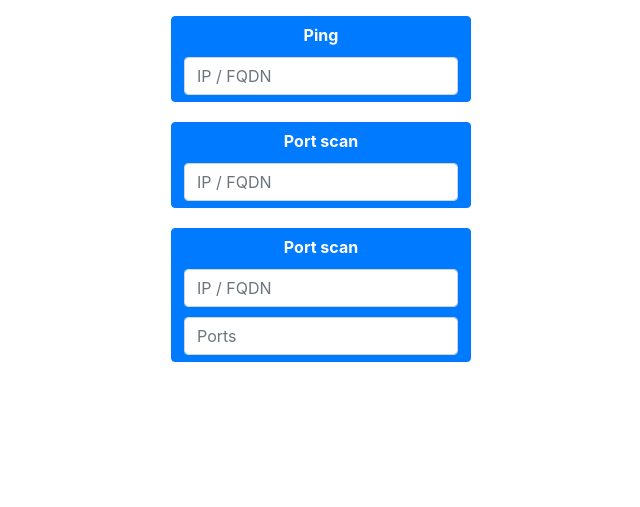
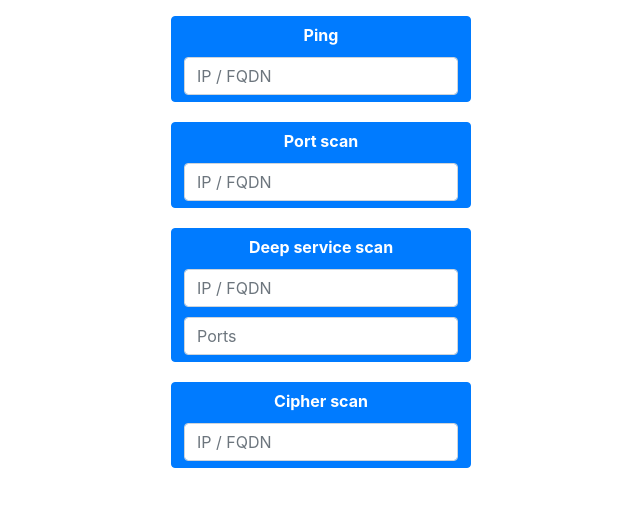
Before and after one commit to haysberg/yavs-gui, a Flask app: page / in a window 1280 px wide. Shown: the part 278-785 px from the top of the page, without its empty margins (149-789 px from the left). Run offline with Flask 2, Linux system fonts and the light colour scheme; some libraries are stand-ins or nearby versions.

Commit message:
Added the needed JS and HTML to link the scan to the page

```diff
--- a/static/js/custom/custom.js
+++ b/static/js/custom/custom.js
@@ -15,3 +15,9 @@ function jsservicescan(){
     document.location = "/servicescan/" + text + "/" + document.getElementById("servicescaninput_ports").value
     print("/portscan/" + text)
 }
+
+function jscipherscan(){
+    text = document.getElementById("cipherscaninput").value
+    document.location = "/cipherscan/" + text
+    print("/cipherscan/" + text)
+}
--- a/templates/index.html
+++ b/templates/index.html
@@ -14,7 +14,10 @@
             <button class="btn btn-primary" type="submit"><B onclick="jsportscan()">Port scan</B><input placeholder="IP / FQDN" id="portscaninput" class="form-control"></button>
         </div>
         <div class="feature">
-            <button class="btn btn-primary" type="submit"><B onclick="jsservicescan()">Port scan</B><input placeholder="IP / FQDN" id="servicescaninput_fqdn" class="form-control"><input placeholder="Ports" id="servicescaninput_ports" class="form-control"></button>
+            <button class="btn btn-primary" type="submit"><B onclick="jsservicescan()">Deep service scan</B><input placeholder="IP / FQDN" id="servicescaninput_fqdn" class="form-control"><input placeholder="Ports" id="servicescaninput_ports" class="form-control"></button>
+        </div>
+        <div class="feature">
+            <button class="btn btn-primary" type="submit"><B onclick="jscipherscan()">Cipher scan</B><input placeholder="IP / FQDN" id="cipherscaninput" class="form-control"></button>
         </div>
     </div>
 {% endblock %}
```
